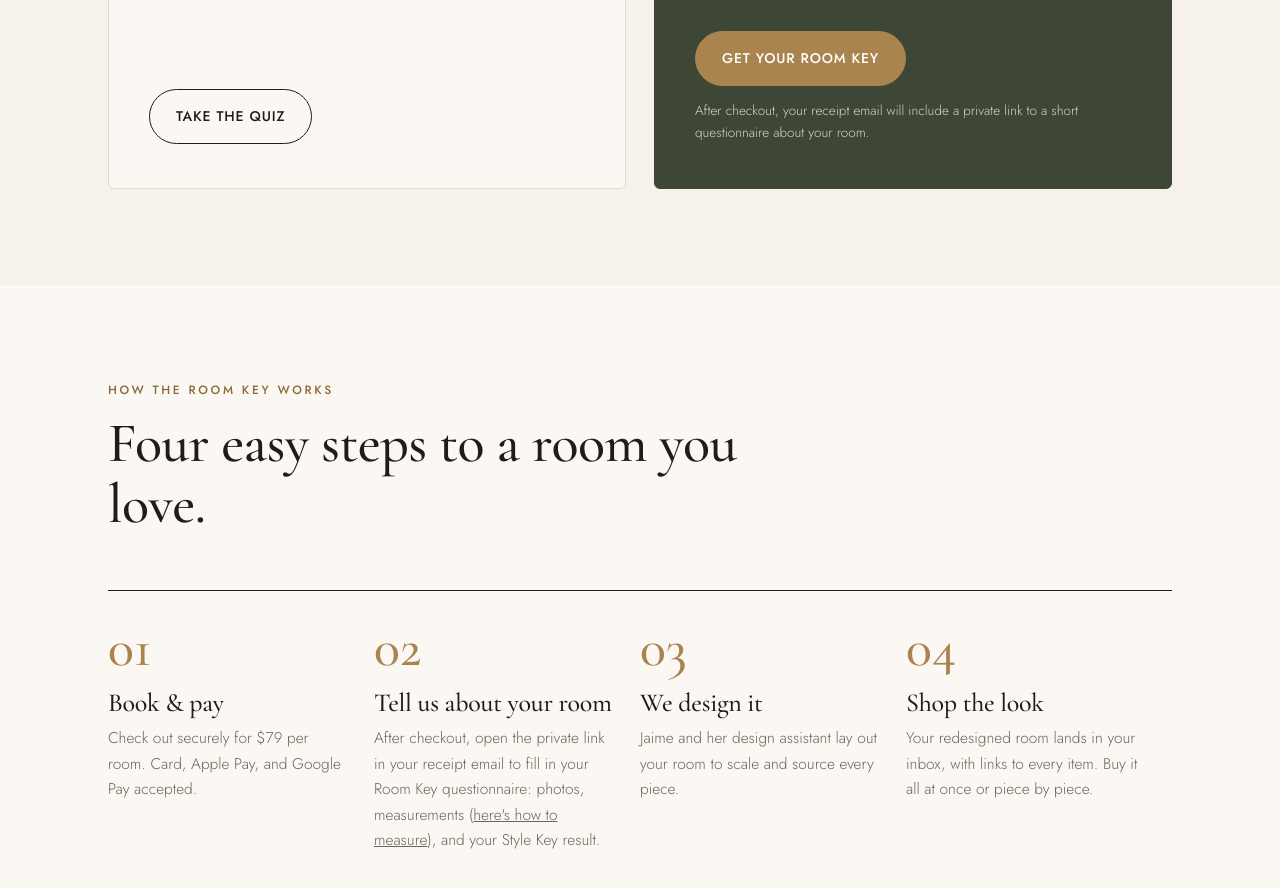
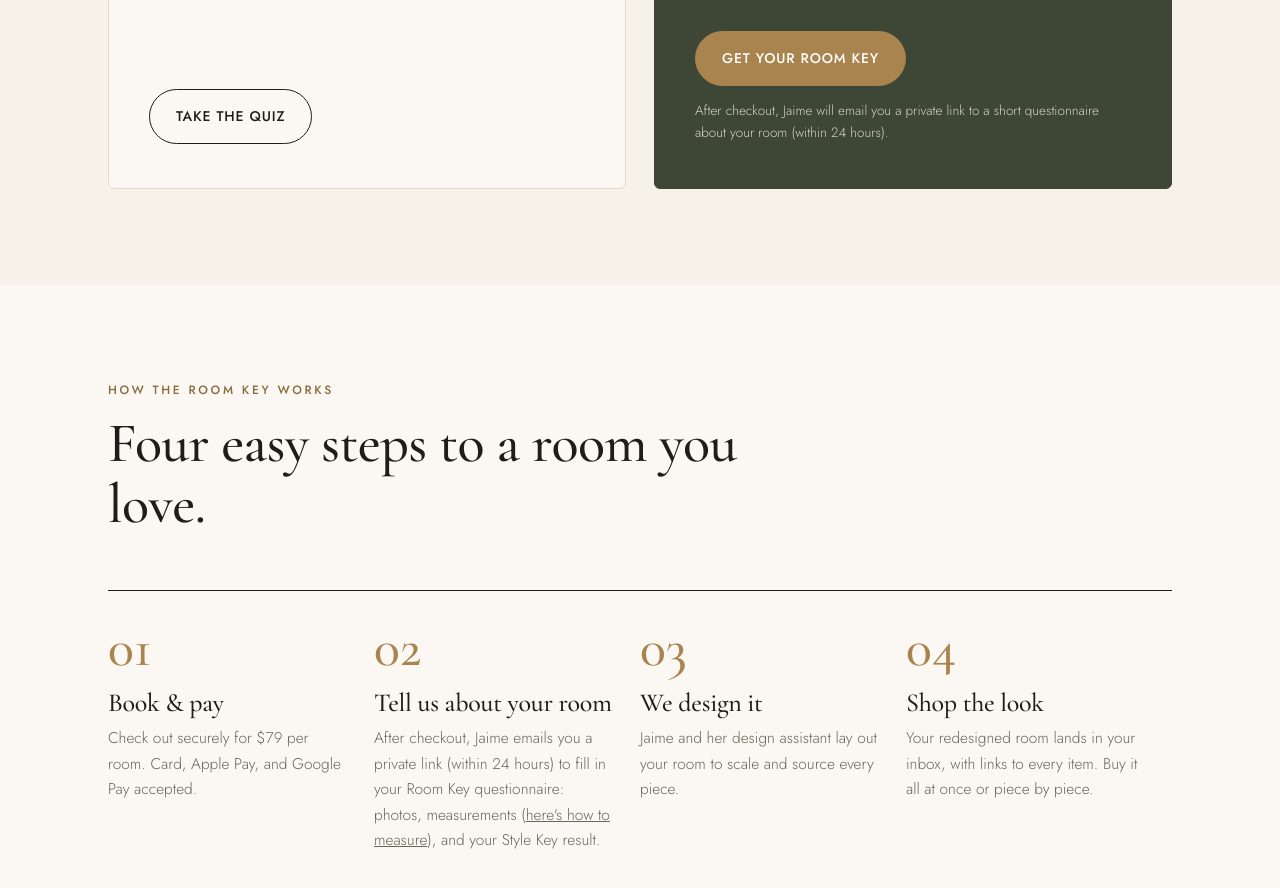
Before and after one commit to thekeycollection/homekeycollection, a plain HTML site: page index.html in a window 1280 px wide. Shown: the part 1681-2569 px from the top of the page. Drawn offline with nearby package versions, Linux system fonts and the light colour scheme.

Commit message:
Homepage: Jaime emails the questionnaire link within 24 hours

```diff
--- a/index.html
+++ b/index.html
@@ -339,7 +339,7 @@
           <li>Delivered within <span class="tbd">7 business days</span></li>
         </ul>
         <a class="btn btn-brass" data-link="roomKey" href="#">Get your Room Key</a>
-        <p class="after-note">After checkout, your receipt email will include a private link to a short questionnaire about your room.</p>
+        <p class="after-note">After checkout, Jaime will email you a private link to a short questionnaire about your room (within 24 hours).</p>
       </div>
     </div>
   </div>
@@ -353,7 +353,7 @@
     </div>
     <div class="steps">
       <div class="step"><div class="n">01</div><h3>Book &amp; pay</h3><p>Check out securely for $79 per room. Card, Apple Pay, and Google Pay accepted.</p></div>
-      <div class="step"><div class="n">02</div><h3>Tell us about your room</h3><p>After checkout, open the private link in your receipt email to fill in your Room Key questionnaire: photos, measurements (<a href="#measure">here's how to measure</a>), and your Style Key result.</p></div>
+      <div class="step"><div class="n">02</div><h3>Tell us about your room</h3><p>After checkout, Jaime emails you a private link (within 24 hours) to fill in your Room Key questionnaire: photos, measurements (<a href="#measure">here's how to measure</a>), and your Style Key result.</p></div>
       <div class="step"><div class="n">03</div><h3>We design it</h3><p>Jaime and her design assistant lay out your room to scale and source every piece.</p></div>
       <div class="step"><div class="n">04</div><h3>Shop the look</h3><p>Your redesigned room lands in your inbox, with links to every item. Buy it all at once or piece by piece.</p></div>
     </div>
@@ -502,7 +502,7 @@
   const LINKS = {
     styleKey:  "#quiz",   // the quiz is built into this page
     roomKey:   "https://27c17f90-0795-491f-ae12-135f191bec25.paylinks.godaddy.com/7c22aa2e-be83-440e-b19a-b5d",   // GoDaddy Pay Link ($79 Room Key)
-    questionnaire: "https://homekeycollection.com/room-key",   // Room Key questionnaire (locked; buyers get the private ?k= link in their GoDaddy receipt)
+    questionnaire: "https://homekeycollection.com/room-key",   // Room Key questionnaire (locked; Jaime emails buyers the private ?k= link after payment)
     instagram: "https://www.instagram.com/obviouslyjaime/"
   };
   const SHOW_DRAFT_MARKS = false;   // false hides the yellow "to confirm" highlights
```
